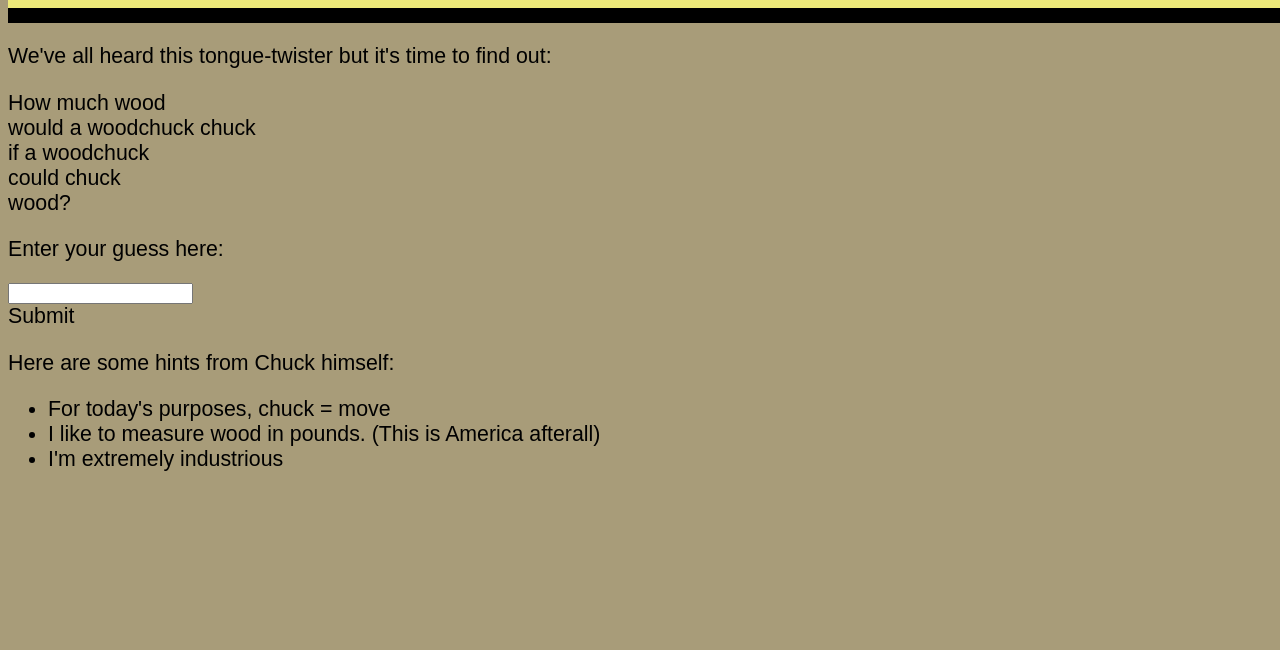
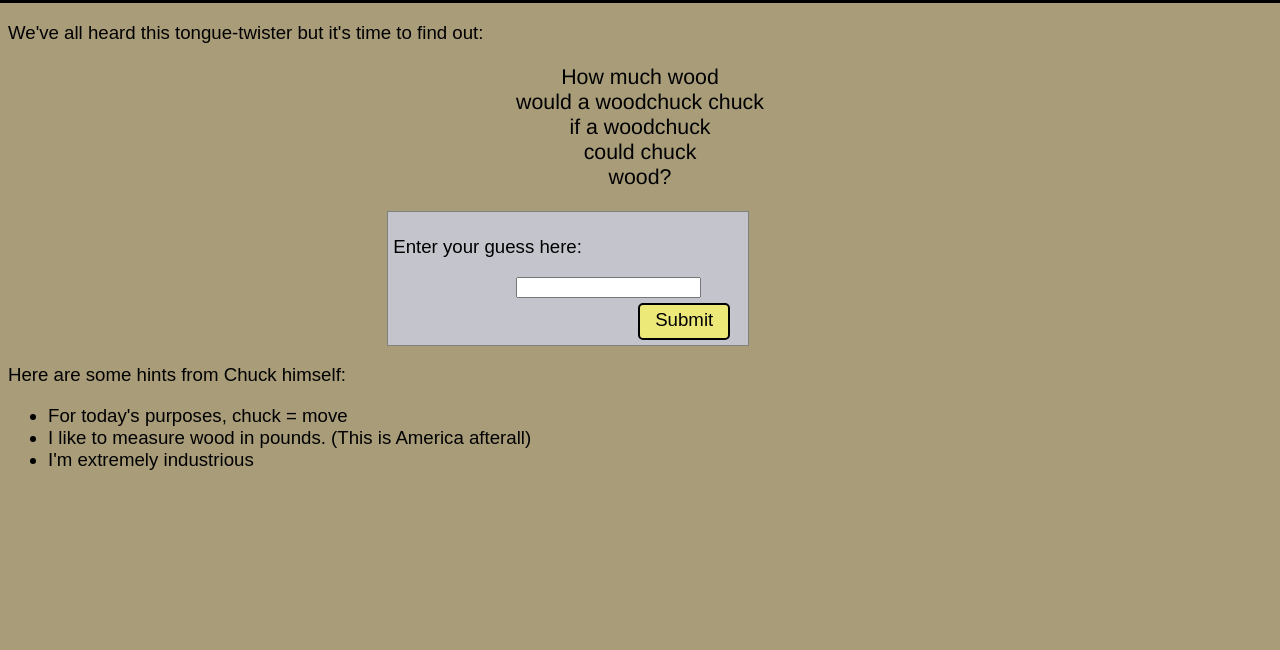
Before and after one commit to rkudrna/WoodchuckRepo, a plain HTML site: page index.html in a window 1280 px wide. Shown: the part 150-800 px from the top of the page. Drawn offline with nearby package versions, Linux system fonts and the light colour scheme.

Commit message:
add minor style changes.

```diff
--- a/guess.css
+++ b/guess.css
@@ -1,13 +1,14 @@
-
 body {
     background-color: #A89C79;
     font-family: Sans-serif;
-        font-size: 16pt;
+    font-size: 14pt;
 }
 
 header {
     width: 100%;
     height: 120px;
+    margin-left: -20px;
+    margin-top: -20px;
     background-color: #EDE979;
     text-align: center;
     font-family: Sans-serif;
@@ -18,3 +19,39 @@
 h1 {
     font-size: 24pt;
 }
+
+#Submit {
+    border: solid black 2px;
+    border-radius: 5px;
+    width: 80px;
+    height: 25px;
+    text-align: center;
+    padding: 4px;
+    background-color: #EDE979;
+    position: relative;
+        left: 70%;
+
+}
+
+#guessBox {
+    border: solid gray 1px;
+    background-color: #C4C4CC;
+    padding: 5px;
+    position: relative;
+        left: 30%;
+    width: 350px;
+}
+
+#userInput {
+    position: relative;
+        left: 35%;
+    margin-bottom: 5px;
+}
+
+
+#question {
+    font-size: 16pt;
+    font-family: Helvetica;
+    text-align: center;
+
+}
--- a/index.html
+++ b/index.html
@@ -19,7 +19,7 @@
             could chuck </br>
             wood?
         </p>
-        <div>
+        <div id='guessBox'>
           <p id='message'>Enter your guess here:</p>
           <input type='text' id='userInput'></input>
           <div id="submit">Submit</div>
```
Also changed, not shown: guess.js (+1 -6 lines). Lines whose indentation alone changed are shown as unchanged.
